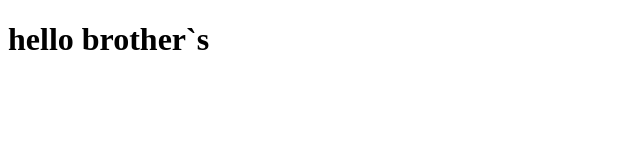
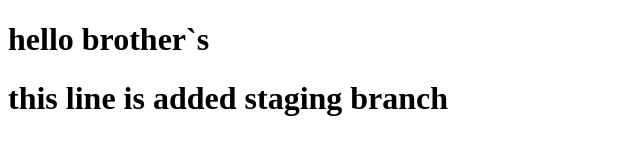
Before and after one commit to Gisan999/demo, a plain HTML site: page index.html in a window 1280 px wide. Shown: the whole page, without its empty margins (0-640 px from the left). Drawn offline with Linux system fonts and the light colour scheme.

Commit message:
changing stat

```diff
--- a/index.html
+++ b/index.html
@@ -9,6 +9,7 @@
     <div>
 
         <h1>hello brother`s</h1>
+        <h1>this line is added staging branch</h1>
 
     </div>
 </body>
```
